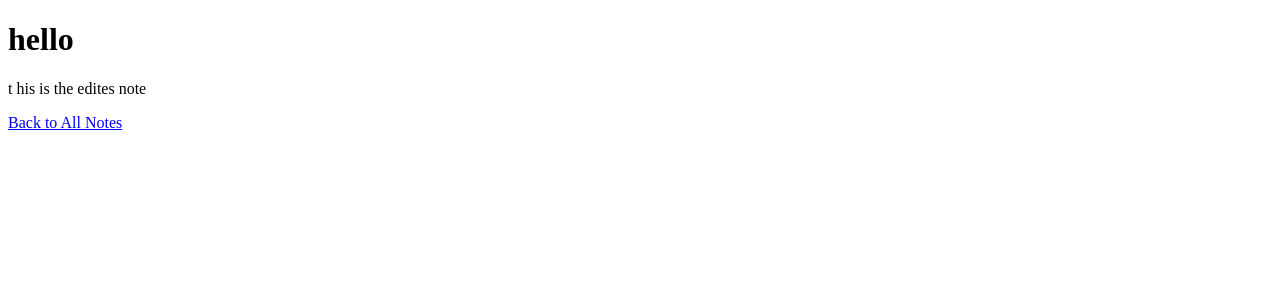
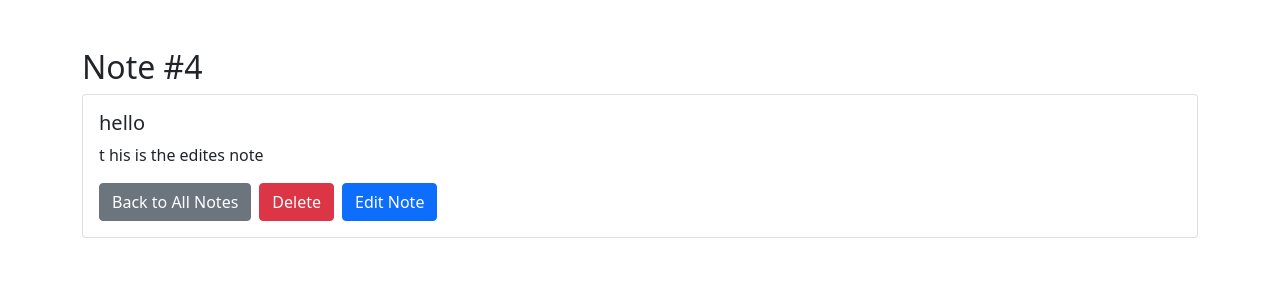
Before and after one commit to pavithapari/secure-notes-app, a Flask app: page /note/4 in a window 1280 px wide. Shown: the top 300 px of the page. Run offline with Flask 3, Linux system fonts and the light colour scheme; data comes from the database, SQL or seed files in the repository; both versions use the stored data as it was after the commit.

Commit message:
added delete and edit option

```diff
--- a/app.py
+++ b/app.py
@@ -1,5 +1,7 @@
+from flask import Flask, render_template, request, redirect, url_for, jsonify
 import sqlite3
-from flask import Flask, render_template, request, redirect, url_for
+
+
 
 app = Flask(__name__)
 
@@ -7,49 +9,84 @@ app = Flask(__name__)
 def init_db():
     conn = sqlite3.connect('notes.db')
     c = conn.cursor()
-    c.execute('''CREATE TABLE IF NOT EXISTS notes
-                 (id INTEGER PRIMARY KEY AUTOINCREMENT, title TEXT, content TEXT)''')
+
+    # Create table with time column
+    c.execute('''
+        CREATE TABLE IF NOT EXISTS notes (
+            id INTEGER PRIMARY KEY AUTOINCREMENT,
+            title TEXT,
+            content TEXT,
+            time TIMESTAMP DEFAULT CURRENT_TIMESTAMP
+        )
+    ''')
     conn.commit()
     conn.close()
 
-# Call init_db to create the database and table when the app starts
+# Call init_db at app start
 init_db()
 
 @app.route('/')
 def home():
-    # Fetch all notes from the database
+    conn = sqlite3.connect('notes.db')
+    c = conn.cursor()
+    c.execute("SELECT id, title, CASE WHEN INSTR(content, CHAR(10)) > 0 THEN SUBSTR(content, 1, INSTR(content, CHAR(10)) - 1) ELSE content END AS first_line, time FROM notes ORDER BY id DESC LIMIT 8;")
+    notes = [{"id": note[0], "title": note[1], "content": note[2], "timestamp": note[3]} for note in c.fetchall()]
+
+    conn.close()
+    return render_template('index.html', notes=notes)
+
+@app.route('/note')
+def allnotes():
     conn = sqlite3.connect('notes.db')
     c = conn.cursor()
     c.execute("SELECT * FROM notes")
-    notes = c.fetchall()
+    note = c.fetchall()
     conn.close()
-    return render_template('index.html', notes=notes)
 
-@app.route('/add_note', methods=['POST'])
-def add_note():
-    if request.method == 'POST':
-        note_title = request.form['title']
-        note_content = request.form['content']
-
-        # Insert the new note into the database
-        conn = sqlite3.connect('notes.db')
-        c = conn.cursor()
-        c.execute("INSERT INTO notes (title, content) VALUES (?, ?)", (note_title, note_content))
-        conn.commit()
-        conn.close()
-
-        return redirect(url_for('home'))
+    if note:
+        return render_template('viewnotes.html', notes=note)
+    else:
+        return "Note not found", 404
 
 @app.route('/note/<int:note_id>')
 def view_note(note_id):
-    # Fetch a single note by its ID
     conn = sqlite3.connect('notes.db')
     c = conn.cursor()
+
+    # Fetch the note by its ID
     c.execute("SELECT * FROM notes WHERE id = ?", (note_id,))
     note = c.fetchone()
     conn.close()
 
-    return render_template('note.html', note=note)
+    if note:
+        # Pass the note as a dictionary to the template
+        return render_template('note.html', notes={"id": note[0], "title": note[1], "content": note[2]})
+    else:
+        return "Note not found", 404
+@app.route('/edit/<int:note_id>', methods=['POST'])
+def edit_note(note_id):
+    title = request.form['title']
+    content = request.form['content']
+
+    conn = sqlite3.connect('notes.db')
+    c = conn.cursor()
+    (c.execute("UPDATE notes SET title=?, content=? WHERE id=?", (title, content, note_id)))
+
+
+    conn.commit()
+    conn.close()
+
+    return redirect(url_for('home'))
+@app.route('/delete/<int:note_id>', methods=['POST'])
+def delete_note(note_id):
+    conn = sqlite3.connect('notes.db')
+    c = conn.cursor()
+    c.execute("DELETE FROM notes WHERE id=?", (note_id,))
+    conn.commit()
+    conn.close()
+
+    return redirect(url_for('home'))
+
 
 if __name__ == '__main__':
     app.run(debug=True)
--- a/templates/note.html
+++ b/templates/note.html
@@ -2,13 +2,66 @@
 <html lang="en">
 <head>
     <meta charset="UTF-8">
-    <meta name="viewport" content="width=device-width, initial-scale=1.0">
-    <title>View Note</title>
+    <title>Note Details</title>
+    <link href="https://cdn.jsdelivr.net/npm/bootstrap@5.0.2/dist/css/bootstrap.min.css" rel="stylesheet">
+    <script src="https://cdn.jsdelivr.net/npm/bootstrap@5.0.2/dist/js/bootstrap.bundle.min.js"></script>
 </head>
 <body>
-    <h1>{{ note[1] }}</h1>  <!-- note[1] is the title -->
-    <p>{{ note[2] }}</p>    <!-- note[2] is the content -->
+<div class="container mt-5">
+    <h2>Note #{{ notes["id"] }}</h2>
+    <div class="card">
+        <div class="card-body">
+            <h5 class="card-title">{{ notes["title"]}}</h5>
+            <p class="card-text">{{ notes["content"] }}</p>
+            <div class="d-flex gap-2">
+                <a href="{{ url_for('allnotes') }}" class="btn btn-secondary">Back to All Notes</a>
 
-    <a href="/">Back to All Notes</a>
+                <!-- Delete Button -->
+                <form action="/delete/{{ notes['id'] }}" method="POST">
+                    <button type="submit" class="btn btn-danger">Delete</button>
+                </form>
+
+                <!-- Edit Button to Trigger Modal -->
+                <button type="button" class="btn btn-primary" data-bs-toggle="modal" data-bs-target="#editModal">
+                    Edit Note
+                </button>
+            </div>
+        </div>
+    </div>
+</div>
+
+<!-- Edit Modal -->
+<div class="modal fade" id="editModal" tabindex="-1" aria-labelledby="editModalLabel" aria-hidden="true">
+    <div class="modal-dialog">
+        <div class="modal-content">
+            <!-- Modal Header -->
+            <div class="modal-header">
+                <h5 class="modal-title" id="editModalLabel">Edit Note</h5>
+                <button type="button" class="btn-close" data-bs-dismiss="modal" aria-label="Close"></button>
+            </div>
+
+            <!-- Modal Body with Edit Form -->
+            <div class="modal-body">
+                <form action="/edit/{{ notes['id'] }}" method="POST">
+                    <div class="mb-3">
+                        <label for="title" class="form-label">Title</label>
+                        <input type="text" id="title" name="title" value="{{ notes['title'] }}" class="form-control" required>
+                    </div>
+
+                    <div class="mb-3">
+                        <label for="content" class="form-label">Content</label>
+                        <textarea id="content" name="content" class="form-control" required>{{ notes['content'] }}</textarea>
+                    </div>
+
+                    <div class="modal-footer">
+                        <button type="submit" class="btn btn-success">Save Changes</button>
+                        <button type="button" class="btn btn-secondary" data-bs-dismiss="modal">Close</button>
+                    </div>
+                </form>
+            </div>
+        </div>
+    </div>
+</div>
+
 </body>
 </html>
```
Also changed, not shown: templates/index.html (+53 -11 lines), templates/not.html (added, +20 -0 lines), templates/viewnotes.html (added, +35 -0 lines), notes title.webp (added), notes.db (added).
